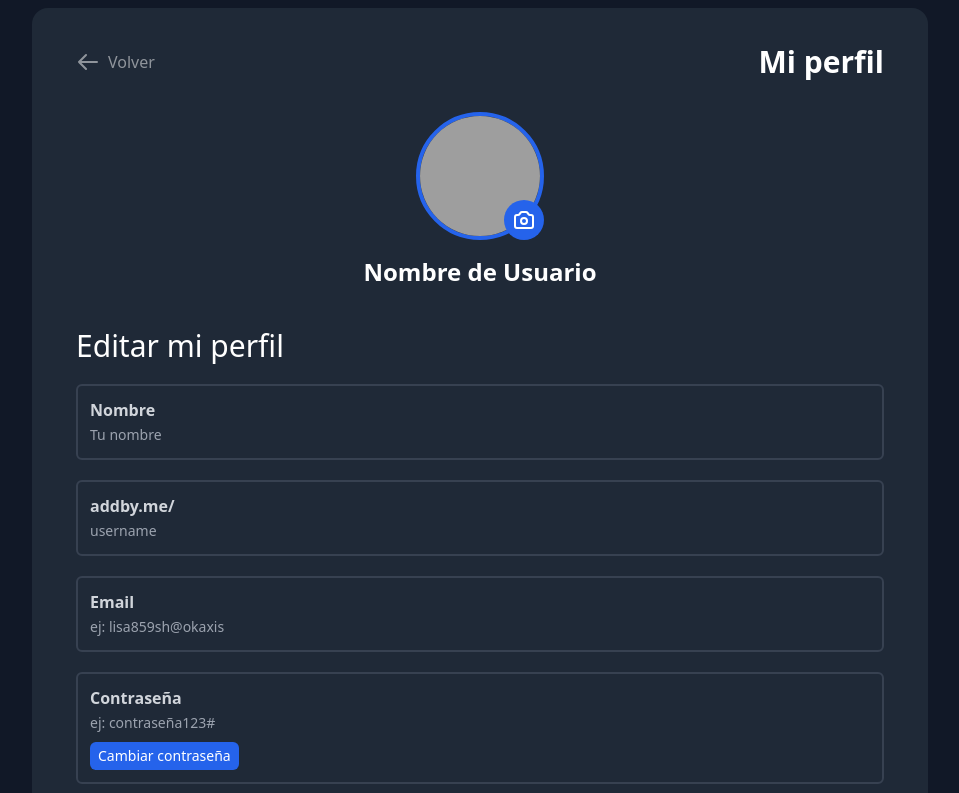
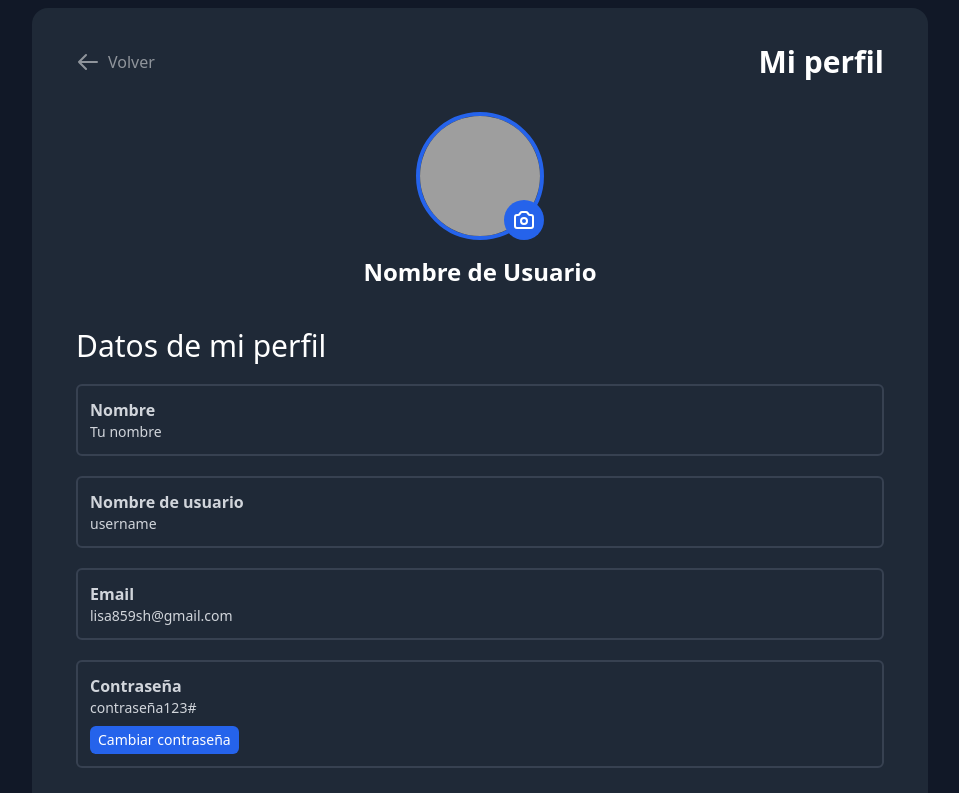
Before and after one commit to AldairOrtiz-Kanako/Hub_Peliculas_2.0, an Angular app: page /perfil in a window 1280 px wide. Shown: the top 793 px of the page, without its empty margins (160-1119 px from the left). Built offline with nearby package versions, Linux system fonts and the light colour scheme; grey boxes are pictures that could not be loaded.

Commit message:
Adding poput exit modal

```diff
--- a/src/app/Inicio/inicio/inicio.component.html
+++ b/src/app/Inicio/inicio/inicio.component.html
@@ -149,7 +149,7 @@
         <div class="group relative">
           <a
             class="text-white/50 p-4 inline-flex justify-center rounded-md hover:bg-gray-800 hover:text-white smooth-hover"
-            href="login"
+            (click)="showModal()"
           >
             <svg
               xmlns="http://www.w3.org/2000/svg"
@@ -170,27 +170,93 @@
             Cerrar Sesión
           </span>
         </div>
+
+        <!-- Pop-up modal -->
+        <div *ngIf="isModalVisible">
+          <!-- Fondo difuminado -->
+          <div
+            class="fixed inset-0 z-40 bg-black/50 backdrop-blur-sm"
+            (click)="hideModal()"
+          ></div>
+
+          <!-- Contenido del modal -->
+          <div
+            id="popup-modal"
+            tabindex="-1"
+            class="fixed inset-0 z-50 flex items-end justify-center w-full h-full p-4 sm:items-center"
+          >
+            <div class="relative w-full max-w-md sm:max-w-sm">
+              <div
+                class="bg-white rounded-t-3xl sm:rounded-lg shadow p-4 sm:p-5 text-center"
+              >
+                <button
+                  type="button"
+                  class="absolute top-3 end-2.5 text-black rounded-lg text-sm w-8 h-8 ms-auto inline-flex justify-center items-center"
+                  (click)="hideModal()"
+                >
+                  <svg
+                    class="w-3 h-3"
+                    aria-hidden="true"
+                    xmlns="http://www.w3.org/2000/svg"
+                    fill="none"
+                    viewBox="0 0 14 14"
+                  >
+                    <path
+                      stroke="currentColor"
+                      stroke-linecap="round"
+                      stroke-linejoin="round"
+                      stroke-width="2"
+                      d="m1 1 6 6m0 0 6 6M7 7l6-6M7 7l-6 6"
+                    />
+                  </svg>
+                  <span class="sr-only">Close modal</span>
+                </button>
+                <div class="p-4 sm:p-0 text-center">
+                  <svg
+                    class="mx-auto mb-4 w-20 h-20 dark:text-gray-200"
+                    overflow="hidden"
+                    viewBox="0 0 90 90"
+                    xmlns="http://www.w3.org/2000/svg"
+                  >
+                    <circle
+                      cx="64.2"
+                      cy="13"
+                      r="8"
+                      fill="#ffae08"
+                      class="fill-000000"
+                    ></circle>
+                    <path
+                      d="M83.6 24c-2-1-4.4-.3-5.4 1.7l-3.5 6.6-15.4-9.7c-.6-.4-1.3-.6-2.1-.6h-17c-1.5 0-2.8.8-3.5 2.1l-6.5 12c-1.1 1.9-.3 4.4 1.6 5.4.6.3 1.3.5 1.9.5 1.4 0 2.8-.8 3.5-2.1l5.4-9.9h5.9L30.8 63H14.2c-2.2 0-4 1.8-4 4s1.8 4 4 4h19c1.5 0 2.8-.8 3.5-2.1l7-12.9 11.5 10.7-.9 20.1c-.2 2.2 1.5 4.1 3.7 4.2h.2c2.1 0 3.9-1.7 4-3.8l1-22c.1-1.2-.4-2.3-1.3-3.1l-9.7-9 10.2-19L74 41.4c.9.6 2.1.8 3.2.5 1.1-.3 2-1 2.5-2l5.5-10.5c1.1-1.9.4-4.3-1.6-5.4Z"
+                      fill="#ffae08"
+                      class="fill-000000"
+                    ></path>
+                  </svg>
+                  <h3 class="mb-5 text-md font-bold text-black">
+                    Estás seguro de cerrar sesión?
+                  </h3>
+                  <button
+                    (click)="hideModal()"
+                    type="button"
+                    class="text-white bg-red-600 hover:bg-red-800 focus:ring-4 focus:outline-none font-medium rounded-full text-md inline-flex items-center px-5 py-2.5 text-center"
+                  >
+                    No, cancelar
+                  </button>
+                  <button
+                    [routerLink]="['/login']"
+                    type="button"
+                    class="py-2.5 px-5 ms-3 text-md font-medium text-black focus:outline-none rounded-full hover:bg-gray-200 focus:ring-gray-100 dark:bg-white dark:hover:text-black"
+                  >
+                    Si, estoy seguro
+                  </button>
+                </div>
+              </div>
+            </div>
+          </div>
+        </div>
       </div>
     </div>
     <!-- Content -->
     <div class="flex-1 px-2 sm:px-0">
-      <div class="flex justify-between items-center">
-        <h3 class="text-3xl font-extralight text-white/50">Peliculas</h3>
-        <div class="inline-flex items-center space-x-2">
-          <!-- Vista Cuadricular -->
-          <!-- <a class="bg-gray-900 text-white/50 p-2 rounded-md hover:text-white smooth-hover" href="#">
-            <svg xmlns="http://www.w3.org/2000/svg" class="h-6 w-6" fill="none" viewBox="0 0 24 24" stroke="currentColor">
-              <path stroke-linecap="round" stroke-linejoin="round" stroke-width="2" d="M4 6a2 2 0 012-2h2a2 2 0 012 2v2a2 2 0 01-2 2H6a2 2 0 01-2-2V6zM14 6a2 2 0 012-2h2a2 2 0 012 2v2a2 2 0 01-2 2h-2a2 2 0 01-2-2V6zM4 16a2 2 0 012-2h2a2 2 0 012 2v2a2 2 0 01-2 2H6a2 2 0 01-2-2v-2zM14 16a2 2 0 012-2h2a2 2 0 012 2v2a2 2 0 01-2 2h-2a2 2 0 01-2-2v-2z" />
-            </svg>
-          </a> -->
-          <!-- Vista en lista -->
-          <!-- <a class="bg-gray-900 text-white/50 p-2 rounded-md hover:text-white smooth-hover" href="#">
-            <svg xmlns="http://www.w3.org/2000/svg" class="h-6 w-6" fill="none" viewBox="0 0 24 24" stroke="currentColor">
-              <path stroke-linecap="round" stroke-linejoin="round" stroke-width="2" d="M4 6h16M4 10h16M4 14h16M4 18h16" />
-            </svg>
-          </a> -->
-        </div>
-      </div>
       <div
         class="mb-10 sm:mb-0 mt-10 grid gap-4 grid-cols-1 sm:grid-cols-2 md:grid-cols-3 lg:grid-cols-4"
       >
--- a/src/app/Inicio/inicio/inicio.component.ts
+++ b/src/app/Inicio/inicio/inicio.component.ts
@@ -1,10 +1,21 @@
 import { Component } from '@angular/core';
-
+import { NgIf } from '@angular/common';
+import { RouterLink } from '@angular/router';
 @Component({
   selector: 'app-inicio',
   standalone: true,
-  imports: [],
+  imports: [NgIf, RouterLink],
   templateUrl: './inicio.component.html',
   styleUrl: './inicio.component.css',
 })
-export class InicioComponent {}
+export class InicioComponent {
+  isModalVisible: boolean = false;
+
+  showModal() {
+    this.isModalVisible = true;
+  }
+
+  hideModal() {
+    this.isModalVisible = false;
+  }
+}
--- a/src/app/Perfil/perfil/perfil.component.html
+++ b/src/app/Perfil/perfil/perfil.component.html
@@ -67,59 +67,54 @@
     </div>
 
     <div class="w-full px-5">
-      <h2 class="text-3xl font-light pt-5">Editar mi perfil</h2>
+      <h2 class="text-3xl font-light pt-5">Datos de mi perfil</h2>
 
       <form class="my-5">
         <label
           class="relative block p-3 border-2 border-gray-700 rounded-md mt-5"
-          for="name"
         >
-          <span class="text-md font-semibold text-gray-300">Nombre</span>
-          <input
-            class="w-full bg-transparent p-0 text-sm text-gray-300 focus:outline-none"
-            id="name"
-            type="text"
-            placeholder="Tu nombre"
-          />
+          <span class="block text-md font-semibold text-gray-300">Nombre</span>
+          <span
+            class="block w-full bg-transparent p-0 text-sm text-gray-300 focus:outline-none"
+            >Tu nombre</span
+          >
         </label>
 
         <label
           class="relative block p-3 border-2 border-gray-700 rounded-md mt-5"
           for="handle"
         >
-          <span class="text-md font-semibold text-gray-300">addby.me/</span>
-          <input
-            class="w-full bg-transparent p-0 text-sm text-gray-300 focus:outline-none"
-            id="handle"
-            type="text"
-            placeholder="username"
-          />
+          <span class="block text-md font-semibold text-gray-300"
+            >Nombre de usuario</span
+          >
+          <span
+            class="block w-full bg-transparent p-0 text-sm text-gray-300 focus:outline-none"
+            >username</span
+          >
         </label>
 
         <label
           class="relative block p-3 border-2 border-gray-700 rounded-md mt-5"
           for="upi"
         >
-          <span class="text-md font-semibold text-gray-300">Email</span>
-          <input
-            class="w-full bg-transparent p-0 text-sm text-gray-300 focus:outline-none"
-            id="upi"
-            type="text"
-            placeholder="ej: lisa859sh@okaxis"
-          />
+          <span class="block text-md font-semibold text-gray-300">Email</span>
+          <span
+            class="block w-full bg-transparent p-0 text-sm text-gray-300 focus:outline-none"
+            >lisa859sh&#64;gmail.com</span
+          >
         </label>
 
         <label
           class="relative block p-3 border-2 border-gray-700 rounded-md mt-5"
-          for="paypal"
+          for="pwd"
         >
-          <span class="text-md font-semibold text-gray-300">Contraseña</span>
-          <input
-            class="w-full bg-transparent p-0 text-sm text-gray-300 focus:outline-none"
-            id="paypal"
-            type="text"
-            placeholder="ej: contraseña123#"
-          />
+          <span class="block text-md font-semibold text-gray-300"
+            >Contraseña</span
+          >
+          <span
+            class="block w-full bg-transparent p-0 text-sm text-gray-300 focus:outline-none"
+            >contraseña123#</span
+          >
           <button
             class="font-medium bg-blue-600 px-2 py-1 text-white text-sm rounded-md mt-2 hover:bg-blue-700 transition-colors duration-200"
           >
```
